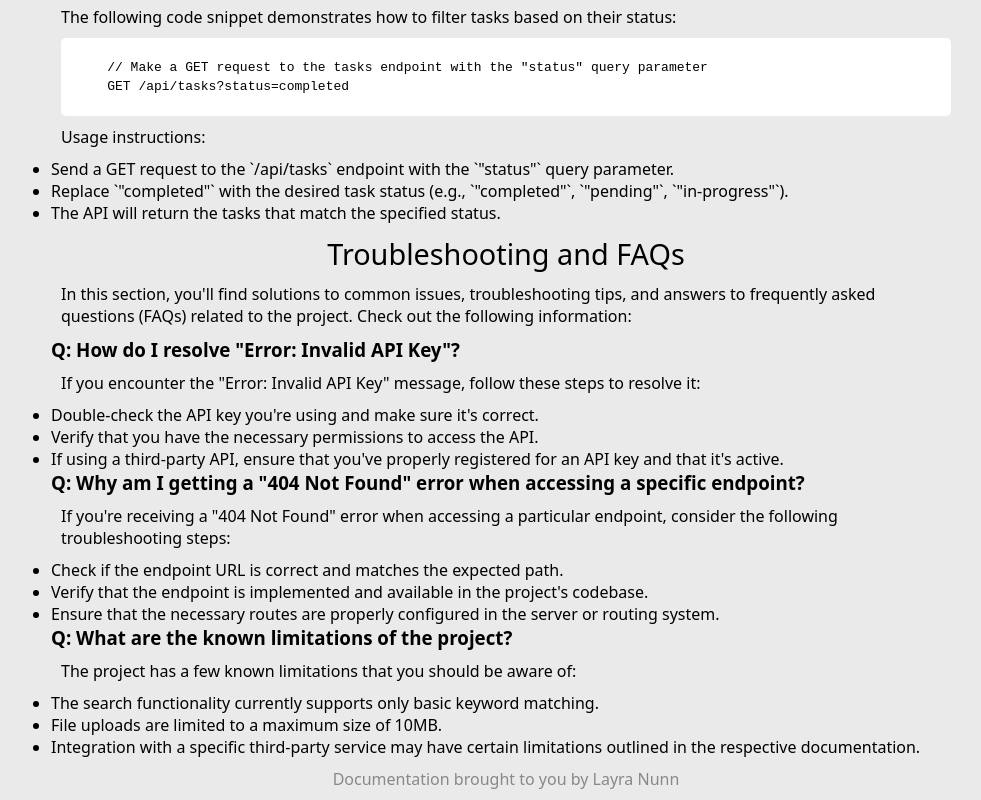
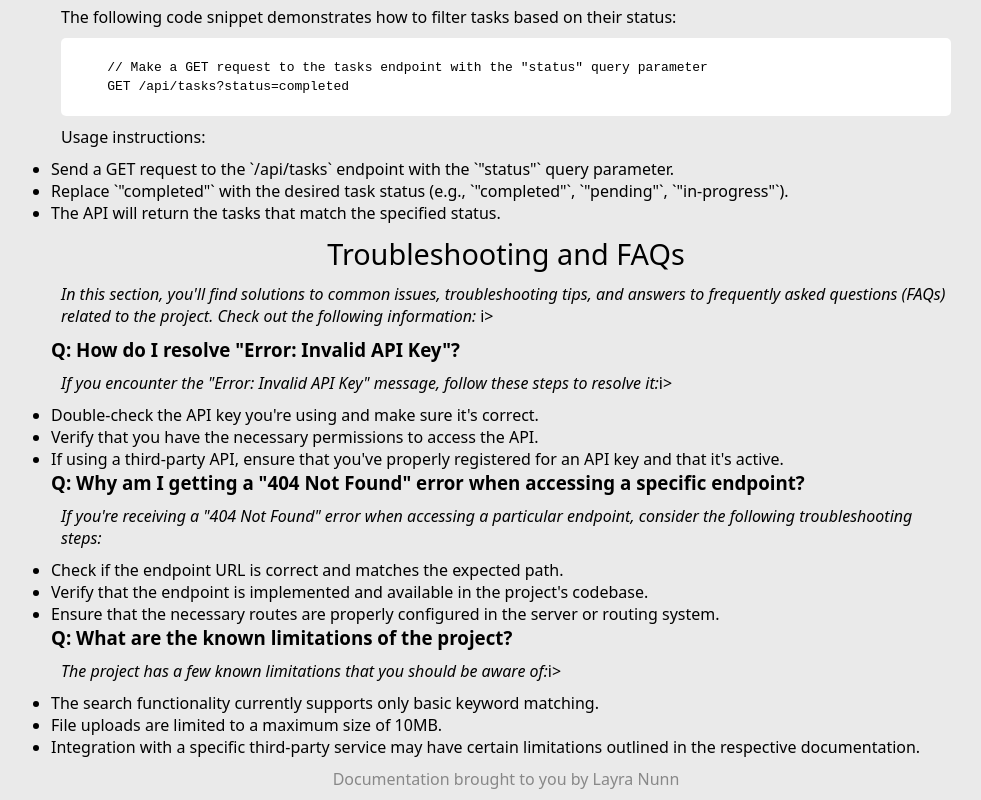
Before and after one commit to Wicked-Wild-Explorer/ProjectDocumentation, a plain HTML site: page index.html in a window 1280 px wide. Shown: the part 2262-3062 px from the top of the page, without its empty margins (299-1280 px from the left). Drawn offline with Linux system fonts and the light colour scheme.

Commit message:
Update index.html

```diff
--- a/index.html
+++ b/index.html
@@ -173,13 +173,13 @@
 </section>
     <section id="Troubleshooting" class="main-section">
         <header>Troubleshooting and FAQs</header>
-        <p>
+        <p><i>
           In this section, you'll find solutions to common issues, troubleshooting tips, and answers to frequently asked questions (FAQs) related to the project. Check out the following information:
-        </p>
+        </i>i></p>
 
         <h3>Q: How do I resolve "Error: Invalid API Key"?</h3>
-        <p>
-          If you encounter the "Error: Invalid API Key" message, follow these steps to resolve it:
+        <p><i>
+          If you encounter the "Error: Invalid API Key" message, follow these steps to resolve it:</i>i>
         </p>
         <ul>
           <li>Double-check the API key you're using and make sure it's correct.</li>
@@ -188,8 +188,8 @@
         </ul>
 
         <h3>Q: Why am I getting a "404 Not Found" error when accessing a specific endpoint?</h3>
-        <p>
-          If you're receiving a "404 Not Found" error when accessing a particular endpoint, consider the following troubleshooting steps:
+        <p><i>
+          If you're receiving a "404 Not Found" error when accessing a particular endpoint, consider the following troubleshooting steps:</i>
         </p>
         <ul>
           <li>Check if the endpoint URL is correct and matches the expected path.</li>
@@ -198,8 +198,8 @@
         </ul>
 
         <h3>Q: What are the known limitations of the project?</h3>
-        <p>
-          The project has a few known limitations that you should be aware of:
+        <p><i>
+          The project has a few known limitations that you should be aware of:</i>i>
         </p>
         <ul>
           <li>The search functionality currently supports only basic keyword matching.</li>
```
